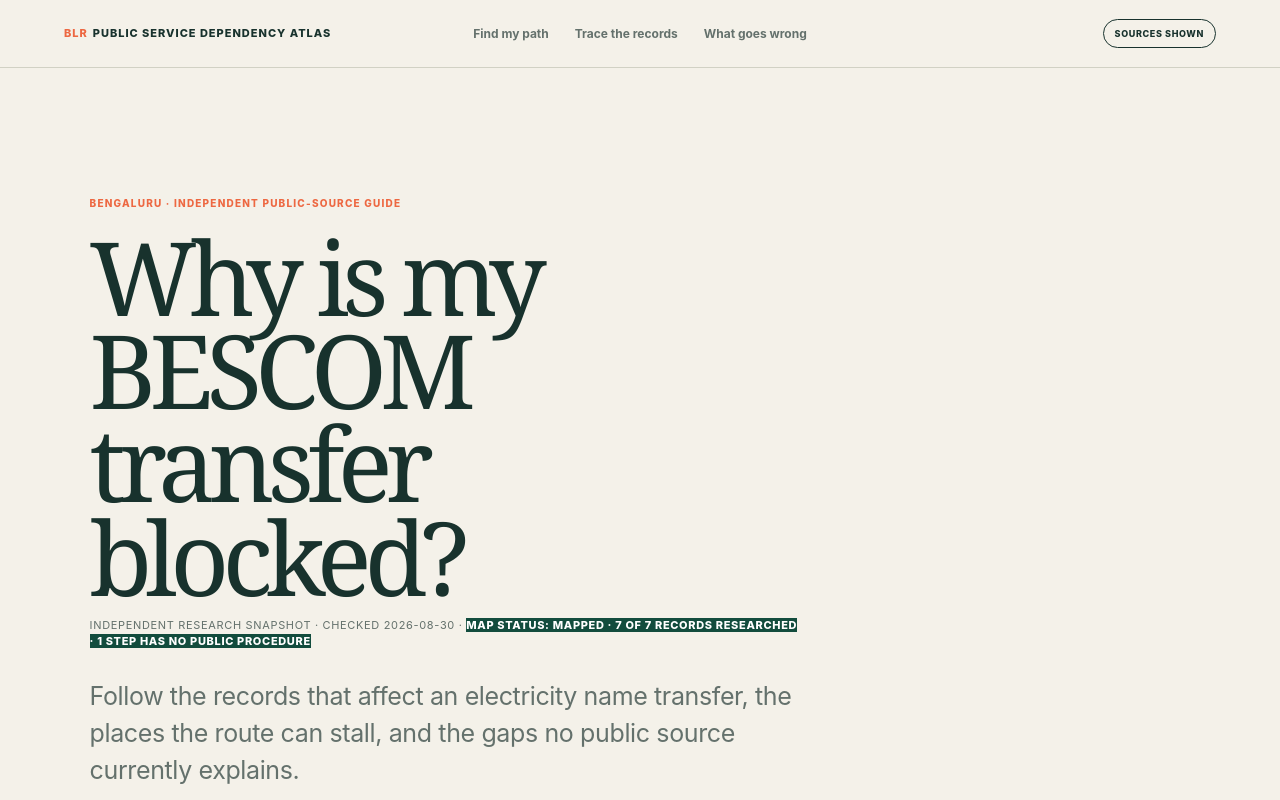
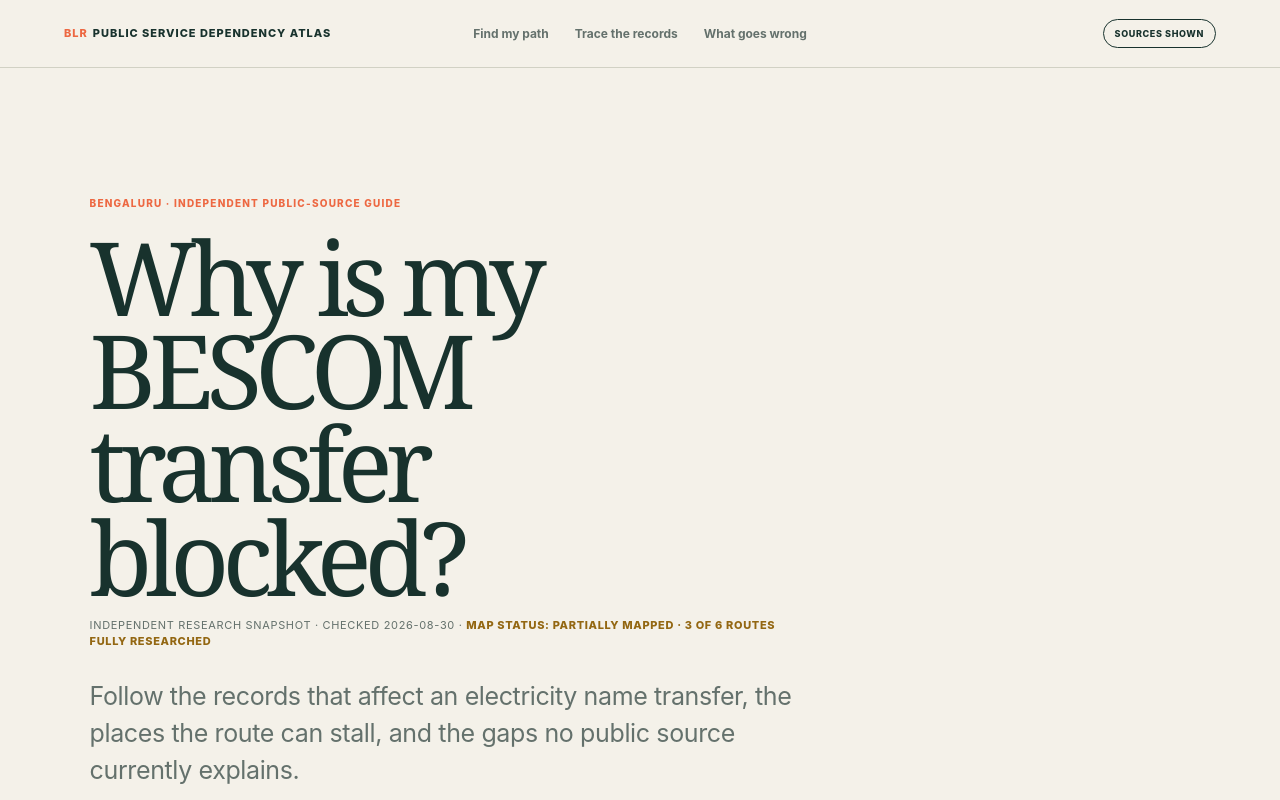
Before and after one commit to salmanneedsajob/public-service-dependency-atlas, a Next.js app: page /bescom in a window 1280 px wide. Shown: the top 800 px of the page. Built offline with nearby package versions, Linux system fonts and the light colour scheme.

Commit message:
fix: derive mapping status across every scenario

```diff
--- a/app/globals.css
+++ b/app/globals.css
@@ -291,7 +291,7 @@
   position: relative;
   min-height: 224px;
   display: grid;
-  grid-template-rows: auto auto 1fr auto auto;
+  grid-template-rows: auto auto 1fr auto auto auto;
   gap: 11px;
   overflow: hidden;
   border: 1px solid var(--line);
@@ -307,6 +307,10 @@
 .scenario-number { font-size: 10px; font-weight: 850; opacity: .55; }
 .scenario-card strong { max-width: 260px; font-family: Georgia, serif; font-size: 25px; font-weight: 500; line-height: 1.05; letter-spacing: -.03em; }
 .scenario-summary { max-width: 340px; opacity: .73; font-size: 13px; line-height: 1.45; }
+.scenario-coverage { font-size: 11px; font-weight: 750; line-height: 1.35; color: var(--muted); }
+.scenario-card.selected .scenario-coverage { color: rgba(255, 255, 255, .88); }
+.selected-scenario-coverage { margin: 20px 0 0; color: var(--muted); font-size: 14px; }
+.selected-scenario-coverage b { color: var(--ink); }
 .tag-row { display: flex; flex-wrap: wrap; gap: 5px; }
 .tag-row small { border-radius: 99px; padding: 4px 7px; background: rgba(24, 50, 45, .08); font-size: 9px; }
 .selected .tag-row small { background: rgba(255, 255, 255, .12); }
--- a/app/page.tsx
+++ b/app/page.tsx
@@ -81,8 +81,8 @@
           </div>
           <p>Each entry traces the records the service depends on, what can block it, and the evidence behind every statement.</p>
         </div>
-        <p className="directory-status-key"><b>Mapped</b> = we traced the full published route and its gaps. <b>Partially mapped</b> = the public record stops before the journey does. Both are researched; neither means the service is complete or incomplete.</p>
-        <p className="directory-status-rule">Mapped means every record on the main route has been researched: each answer is published, or we checked and found no public procedure. Every handoff is sourced.</p>
+        <p className="directory-status-key"><b>Mapped</b> = we traced every mapped route and its gaps. <b>Partially mapped</b> = the public record stops before at least one journey does. Both are researched; neither means the service is complete or incomplete.</p>
+        <p className="directory-status-rule">Mapped means every record on every mapped route has been researched: each answer is published, or we checked and found no public procedure. Every handoff is sourced.</p>
         <div className="service-grid">
           {serviceGaps.map(({ service, gaps }) => {
             const firstGap = gaps[0];
@@ -90,12 +90,11 @@
               ? `Published route with ${gaps.length} ${gaps.length === 1 ? 'place' : 'places'} where the public procedure stops, kept visible.`
               : `${gaps.length === 1 ? 'One place' : `${gaps.length} places`} where the public record stops, including: ${firstGap?.situation ?? 'the remaining route has not been fully traced.'}`;
             const statusDefinition = service.status === 'Mapped'
-              ? 'Mapped: we traced the full published route and its gaps.'
-              : 'Partially mapped: the public record stops before the journey does.';
-            const { fullyDocumentedRecords, totalRecords, unknownRecords } = service.mappingSummary;
-            const completeness = `${fullyDocumentedRecords} of ${totalRecords} records researched`;
-            const unknownCopy = unknownRecords > 0 ? ` · ${unknownRecords} ${unknownRecords === 1 ? 'step has' : 'steps have'} no public procedure` : '';
-            return <a className="service-card mapped-service" href={service.href} key={service.title}><span className="service-category">{service.category}</span><div className={`service-status service-${service.status.toLowerCase().replaceAll(' ', '-')}`} title={statusDefinition} aria-label={`${service.status}. ${completeness}${unknownCopy}`}>{service.status} · {completeness}{unknownCopy}</div><h3>{service.title}</h3><p>{cardCopy}</p><span className="service-cta">Open this entry →</span></a>;
+              ? 'Mapped: every mapped situation has a researched route and sourced handoffs between records.'
+              : 'Partially mapped: at least one situation stops before the public record does.';
+            const { fullyResearchedScenarios, totalScenarios } = service.mappingSummary;
+            const completeness = `${fullyResearchedScenarios} of ${totalScenarios} routes fully researched`;
+            return <a className="service-card mapped-service" href={service.href} key={service.title}><span className="service-category">{service.category}</span><div className={`service-status service-${service.status.toLowerCase().replaceAll(' ', '-')}`} title={statusDefinition} aria-label={`${service.status}. ${completeness}`}>{service.status} · {completeness}</div><h3>{service.title}</h3><p>{cardCopy}</p><span className="service-cta">Open this entry →</span></a>;
           })}
         </div>
       </section>
--- a/components/LedgerEntry.tsx
+++ b/components/LedgerEntry.tsx
@@ -305,8 +305,12 @@
   const datasetNotice = datasetCopy[ledger.meta.dataKind];
   const mappingSummary = deriveServiceMappingSummary(ledger);
   const serviceStatus = mappingSummary.status;
-  const completeness = `${mappingSummary.fullyDocumentedRecords} of ${mappingSummary.totalRecords} records researched`;
-  const unknownCopy = mappingSummary.unknownRecords > 0 ? ` · ${mappingSummary.unknownRecords} ${mappingSummary.unknownRecords === 1 ? 'step has' : 'steps have'} no public procedure` : '';
+  const selectedScenarioSummary = mappingSummary.scenarioSummaries.find((summary) => summary.scenarioId === selectedScenario.id);
+  const completeness = mappingSummary.fullyResearchedScenarios + ' of ' + mappingSummary.totalScenarios + ' routes fully researched';
+  const scenarioCoverage = (summary: typeof selectedScenarioSummary) => summary
+    ? summary.fullyDocumentedRecords + ' of ' + summary.totalRecords + ' records researched' + (summary.unknownRecords > 0 ? ' · ' + summary.unknownRecords + ' ' + (summary.unknownRecords === 1 ? 'step has' : 'steps have') + ' no public procedure' : '')
+    : 'Research coverage unavailable';
+  const selectedCompleteness = scenarioCoverage(selectedScenarioSummary);
   const sourceGroups = buildSourceGroups(ledger);
   const entryNames: Record<string, string> = {
     bescom: 'BESCOM transfer', khata: 'khata transfer', 'property-tax': 'property-tax transfer',
@@ -361,7 +365,7 @@
         <div className="hero-copy">
           <p className="eyebrow">Bengaluru · Independent public-source guide</p>
           <h1>{isBescom ? 'Why is my BESCOM transfer blocked?' : `Your ${entryName} journey`}</h1>
-          <p className="ledger-subtitle">Independent research snapshot · checked {ledger.meta.asOf} · <span className={`service-map-status service-${serviceStatus.toLowerCase().replaceAll(' ', '-')}`}>Map status: {serviceStatus} · {completeness}{unknownCopy}</span></p>
+          <p className="ledger-subtitle">Independent research snapshot · checked {ledger.meta.asOf} · <span className={`service-map-status service-${serviceStatus.toLowerCase().replaceAll(' ', '-')}`}>Map status: {serviceStatus} · {completeness}</span></p>
           <p className="lede">{isBescom ? 'Follow the records that affect an electricity name transfer, the places the route can stall, and the gaps no public source currently explains.' : `Follow the published route for ${entryName}, the places it can stall, and the questions the available public record does not answer.`}</p>
           {guide && (
             <div className="key-terms" aria-label={`Key terms for ${entryName}`}>
@@ -437,11 +441,13 @@
               <span className="scenario-number">{String(index + 1).padStart(2, '0')}</span>
               <strong>{publicCopy(scenario.label)}</strong>
               <span className="scenario-summary">{publicCopy(scenario.summary)}</span>
+              <span className="scenario-coverage">{scenarioCoverage(mappingSummary.scenarioSummaries.find((item) => item.scenarioId === scenario.id))}</span>
               <span className="tag-row">{scenario.tags.map((tag) => <small key={tag}>{tag}</small>)}</span>
               <StatusBadge status={scenario.status} compact />
             </button>
           ))}
         </div>
+        <p className="selected-scenario-coverage"><b>{publicCopy(selectedScenario.label)}</b> · {selectedCompleteness}</p>
       </section>
 
       <section className="section map-section" id="map" aria-labelledby="map-heading">
--- a/lib/service-status.ts
+++ b/lib/service-status.ts
@@ -5,44 +5,61 @@
 
 export type ServiceMappingSummary = {
   status: ServiceMappingStatus;
+  fullyResearchedScenarios: number;
+  totalScenarios: number;
+  scenarioSummaries: ScenarioMappingSummary[];
+};
+
+export type ScenarioMappingSummary = {
+  scenarioId: string;
   fullyDocumentedRecords: number;
   totalRecords: number;
   unknownRecords: number;
+  status: ServiceMappingStatus;
 };
 
-/**
- * Mapped measures whether we researched each record and handoff on the first
- * citizen route — including where that research found no public procedure.
- */
-export function deriveServiceMappingSummary(ledger: Ledger): ServiceMappingSummary {
-  const defaultScenario = ledger.scenarios[0];
-  if (!defaultScenario || defaultScenario.pathNodeIds.length === 0) {
-    return { status: 'Partially mapped', fullyDocumentedRecords: 0, totalRecords: 0, unknownRecords: 0 };
-  }
-
-  const pathNodes = defaultScenario.pathNodeIds.map((nodeId) => ledger.nodes.find((node) => node.id === nodeId));
+function deriveScenarioMappingSummary(ledger: Ledger, scenario: Ledger['scenarios'][number]): ScenarioMappingSummary {
+  const pathNodes = scenario.pathNodeIds.map((nodeId) => ledger.nodes.find((node) => node.id === nodeId));
   const fullyDocumentedRecords = pathNodes.filter((node) => node &&
     researchFields.every((field) =>
       node[field].length > 0 || node.researchedNoSourceFound?.includes(field),
     )).length;
   const unknownRecords = pathNodes.filter((node) => node?.status === 'unknown').length;
-  const everyRecordIsResearched = fullyDocumentedRecords === pathNodes.length;
-
-  const pathEdges = defaultScenario.pathNodeIds.slice(1).map((toNodeId, index) => {
-    const fromNodeId = defaultScenario.pathNodeIds[index];
+  const pathEdges = scenario.pathNodeIds.slice(1).map((toNodeId, index) => {
+    const fromNodeId = scenario.pathNodeIds[index];
     return ledger.edges.find((edge) =>
-      edge.scenarioIds.includes(defaultScenario.id)
+      edge.scenarioIds.includes(scenario.id)
       && edge.fromNodeId === fromNodeId
       && edge.toNodeId === toNodeId,
     );
   });
-  const everyHandoffIsSourced = pathEdges.every((edge) => edge && edge.claimIds.length > 0);
+  const fullyResearched = pathNodes.length > 0
+    && fullyDocumentedRecords === pathNodes.length
+    && pathEdges.every((edge) => edge && edge.claimIds.length > 0);
 
   return {
-    status: everyRecordIsResearched && everyHandoffIsSourced ? 'Mapped' : 'Partially mapped',
+    scenarioId: scenario.id,
     fullyDocumentedRecords,
     totalRecords: pathNodes.length,
     unknownRecords,
+    status: fullyResearched ? 'Mapped' : 'Partially mapped',
+  };
+}
+
+/**
+ * Mapped measures whether every citizen route has researched records and
+ * sourced handoffs — including where research found no public procedure.
+ */
+export function deriveServiceMappingSummary(ledger: Ledger): ServiceMappingSummary {
+  const scenarioSummaries = ledger.scenarios.map((scenario) => deriveScenarioMappingSummary(ledger, scenario));
+  const fullyResearchedScenarios = scenarioSummaries.filter((scenario) => scenario.status === 'Mapped').length;
+  const totalScenarios = scenarioSummaries.length;
+
+  return {
+    status: totalScenarios > 0 && fullyResearchedScenarios === totalScenarios ? 'Mapped' : 'Partially mapped',
+    fullyResearchedScenarios,
+    totalScenarios,
+    scenarioSummaries,
   };
 }
 
--- a/scripts/verify-service-status.mjs
+++ b/scripts/verify-service-status.mjs
@@ -7,43 +7,46 @@
 const statusCounts = { Mapped: 0, 'Partially mapped': 0 };
 const researchFields = ['checks', 'failureSignals', 'recoveries'];
 
-function expectedStatus(ledger) {
-  const defaultScenario = ledger.scenarios[0];
-  if (!defaultScenario || defaultScenario.pathNodeIds.length === 0) return 'Partially mapped';
-
-  const nodes = defaultScenario.pathNodeIds.map((id) => ledger.nodes.find((node) => node.id === id));
-  const nodesAreResearched = nodes.every((node) => node
-    && researchFields.every((field) =>
-      node[field].length > 0 || node.researchedNoSourceFound?.includes(field),
-    ));
-  const handoffsAreSourced = defaultScenario.pathNodeIds.slice(1).every((toNodeId, index) => {
-    const edge = ledger.edges.find((candidate) => candidate.scenarioIds.includes(defaultScenario.id)
-      && candidate.fromNodeId === defaultScenario.pathNodeIds[index]
+function expectedScenario(ledger, scenario) {
+  const nodes = scenario.pathNodeIds.map((id) => ledger.nodes.find((node) => node.id === id));
+  const fullyDocumentedRecords = nodes.filter((node) => node
+    && researchFields.every((field) => node[field].length > 0 || node.researchedNoSourceFound?.includes(field))).length;
+  const unknownRecords = nodes.filter((node) => node?.status === 'unknown').length;
+  const handoffsAreSourced = scenario.pathNodeIds.slice(1).every((toNodeId, index) => {
+    const edge = ledger.edges.find((candidate) => candidate.scenarioIds.includes(scenario.id)
+      && candidate.fromNodeId === scenario.pathNodeIds[index]
       && candidate.toNodeId === toNodeId);
     return edge && edge.claimIds.length > 0;
   });
-
-  return nodesAreResearched && handoffsAreSourced ? 'Mapped' : 'Partially mapped';
+  return {
+    fullyDocumentedRecords,
+    totalRecords: nodes.length,
+    unknownRecords,
+    status: nodes.length > 0 && fullyDocumentedRecords === nodes.length && handoffsAreSourced ? 'Mapped' : 'Partially mapped',
+  };
 }
 
 for (const file of ledgerFiles) {
-  const ledger = JSON.parse(await readFile(`ledger/${file}`, 'utf8'));
-  const expected = expectedStatus(ledger);
-  const derived = deriveServiceStatus(ledger);
+  const ledger = JSON.parse(await readFile('ledger/' + file, 'utf8'));
   const summary = deriveServiceMappingSummary(ledger);
-  const defaultPathNodes = (ledger.scenarios[0]?.pathNodeIds ?? []).map((id) => ledger.nodes.find((node) => node.id === id));
-  const expectedFullyDocumented = defaultPathNodes.filter((node) => node
-    && researchFields.every((field) =>
-      node[field].length > 0 || node.researchedNoSourceFound?.includes(field),
-    )).length;
-  const expectedUnknown = defaultPathNodes.filter((node) => node?.status === 'unknown').length;
-  if (derived !== expected) errors.push(`${file}: expected ${expected}, got ${derived}.`);
-  if (summary.status !== derived) errors.push(`${file}: summary status and status helper disagree.`);
-  if (summary.totalRecords !== ledger.scenarios[0]?.pathNodeIds.length) errors.push(`${file}: summary total must equal default-route records.`);
-  if (summary.fullyDocumentedRecords !== expectedFullyDocumented) errors.push(`${file}: summary fully documented count is incorrect.`);
-  if (summary.unknownRecords !== expectedUnknown) errors.push(`${file}: summary Unknown count is incorrect.`);
-  statusCounts[derived] += 1;
-  if (/\b(?:mapped|unmapped)\b/i.test(ledger.meta.title)) errors.push(`${file}: meta.title must be neutral about mapping status.`);
+  const expectedScenarios = ledger.scenarios.map((scenario) => expectedScenario(ledger, scenario));
+  const expectedStatus = expectedScenarios.length > 0 && expectedScenarios.every((scenario) => scenario.status === 'Mapped')
+    ? 'Mapped'
+    : 'Partially mapped';
+
+  if (deriveServiceStatus(ledger) !== expectedStatus) errors.push(file + ': expected service status ' + expectedStatus + '.');
+  if (summary.status !== expectedStatus) errors.push(file + ': summary status is not derived from every scenario.');
+  if (summary.totalScenarios !== ledger.scenarios.length) errors.push(file + ': total scenarios is incorrect.');
+  if (summary.fullyResearchedScenarios !== expectedScenarios.filter((scenario) => scenario.status === 'Mapped').length) errors.push(file + ': fully researched scenario count is incorrect.');
+  for (const [index, scenario] of expectedScenarios.entries()) {
+    const actual = summary.scenarioSummaries.find((item) => item.scenarioId === ledger.scenarios[index].id);
+    if (!actual) errors.push(file + ': scenario summary is missing.');
+    else if (actual.fullyDocumentedRecords !== scenario.fullyDocumentedRecords || actual.totalRecords !== scenario.totalRecords || actual.unknownRecords !== scenario.unknownRecords || actual.status !== scenario.status) {
+      errors.push(file + ': scenario summary is incorrect.');
+    }
+  }
+  statusCounts[expectedStatus] += 1;
+  if (/\b(?:mapped|unmapped)\b/i.test(ledger.meta.title)) errors.push(file + ': meta.title must be neutral about mapping status.');
 }
 
 const [atlasData, directory, entry, explorerData, explorer] = await Promise.all([
@@ -55,9 +58,8 @@
 ]);
 if (/status:\s*['"][^'"]+['"]/.test(atlasData)) errors.push('Atlas services must not contain a handwritten status value.');
 if (!atlasData.includes('deriveServiceMappingSummary(service.ledger)') || !atlasData.includes('status: mappingSummary.status')) errors.push('Atlas services must derive their status from each ledger.');
-if (!directory.includes('directory-status-rule')) errors.push('Directory must explain what earns Mapped.');
-if (!directory.includes('fullyDocumentedRecords') || !entry.includes('deriveServiceMappingSummary(ledger)')) errors.push('Directory cards and entry pages must show the derived completeness summary.');
+if (!directory.includes('fullyResearchedScenarios') || !entry.includes('scenarioSummaries')) errors.push('Directory and entry pages must show route-aware completeness.');
 if (!explorerData.includes('status: service.status') || !explorer.includes('folder.status')) errors.push('Filing cabinet folders must receive and show the derived service status.');
 
-if (errors.length) throw new Error(`Service-status check failed:\n${errors.join('\n')}`);
-console.log(`Service status verified: ${ledgerFiles.length} ledgers derive from their default route; ${statusCounts.Mapped} Mapped, ${statusCounts['Partially mapped']} Partially mapped.`);
+if (errors.length) throw new Error('Service-status check failed:\n' + errors.join('\n'));
+console.log('Service status verified: ' + ledgerFiles.length + ' ledgers derive from every scenario; ' + statusCounts.Mapped + ' Mapped, ' + statusCounts['Partially mapped'] + ' Partially mapped.');
```
